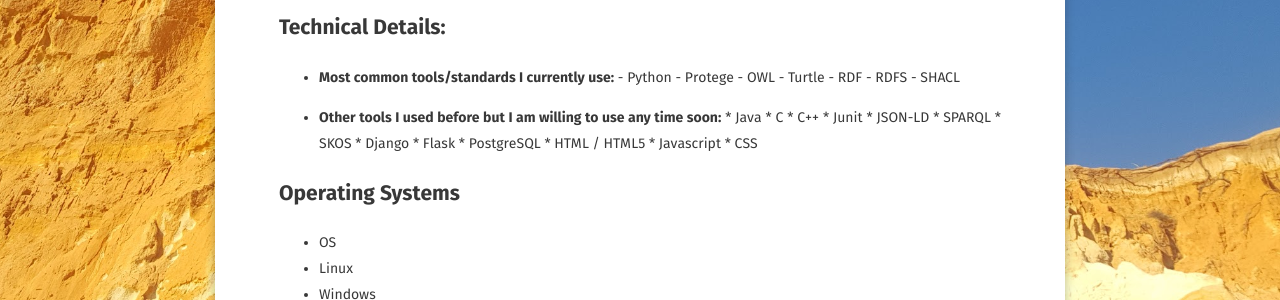
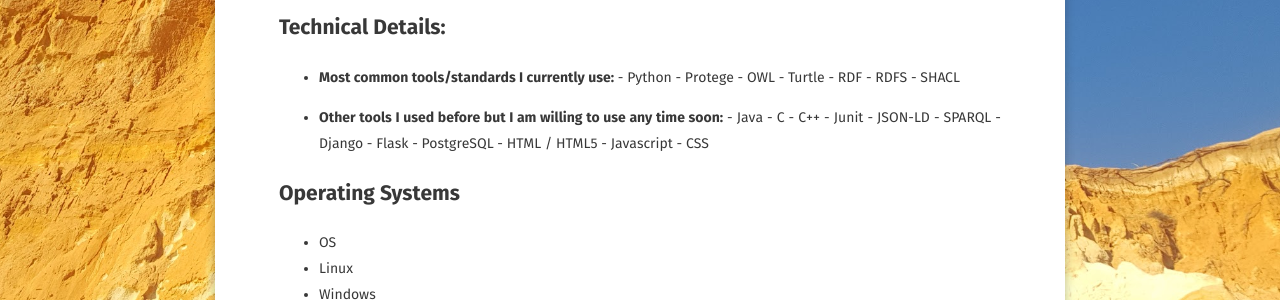
Before and after one commit to lcomet/linamolinascomet, a Jekyll site: the page built from projects/index.md, in a window 1280 px wide. Shown: the part 513-813 px from the top of the page. Built offline with Jekyll 4.4.1, drawn with Linux system fonts in a browser that asks for light colours; some web fonts are replaced.

Commit message:
Update index.md

```diff
--- a/projects/index.md
+++ b/projects/index.md
@@ -33,19 +33,18 @@ comments: false
               - SHACL
 
 * __Other tools I used before but I am willing to use any time soon:__
-              * Java
-              * C
-              * C++
-              * Junit
-              * JSON-LD
-              * SPARQL
-              * SKOS
-              * Django
-              * Flask
-              * PostgreSQL
-              * HTML / HTML5
-              * Javascript
-              * CSS
+              - Java
+              - C
+              - C++
+              - Junit
+              - JSON-LD
+              - SPARQL
+              - Django
+              - Flask
+              - PostgreSQL
+              - HTML / HTML5
+              - Javascript
+              - CSS
 
 ## Operating Systems
 * OS
```
